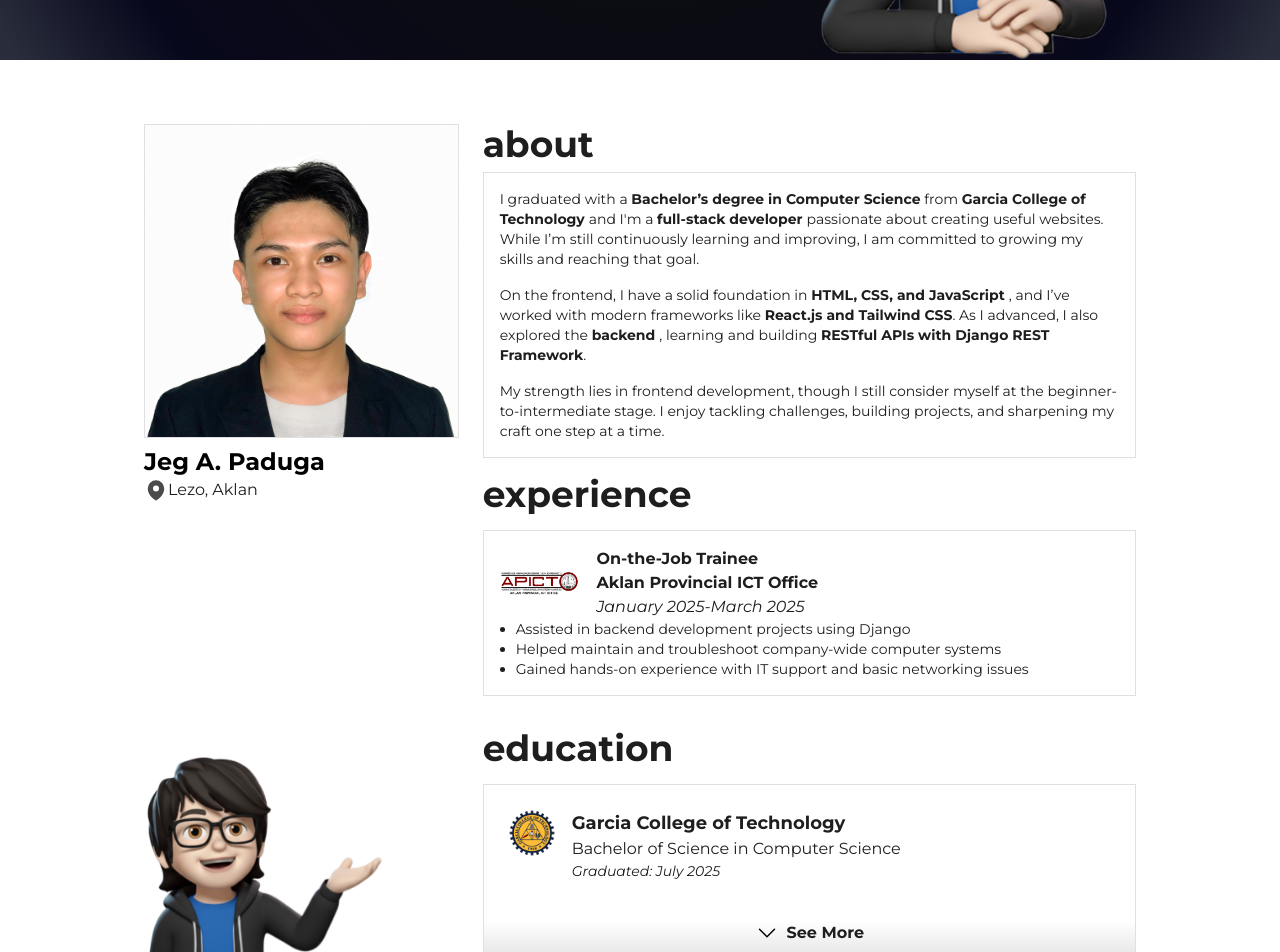
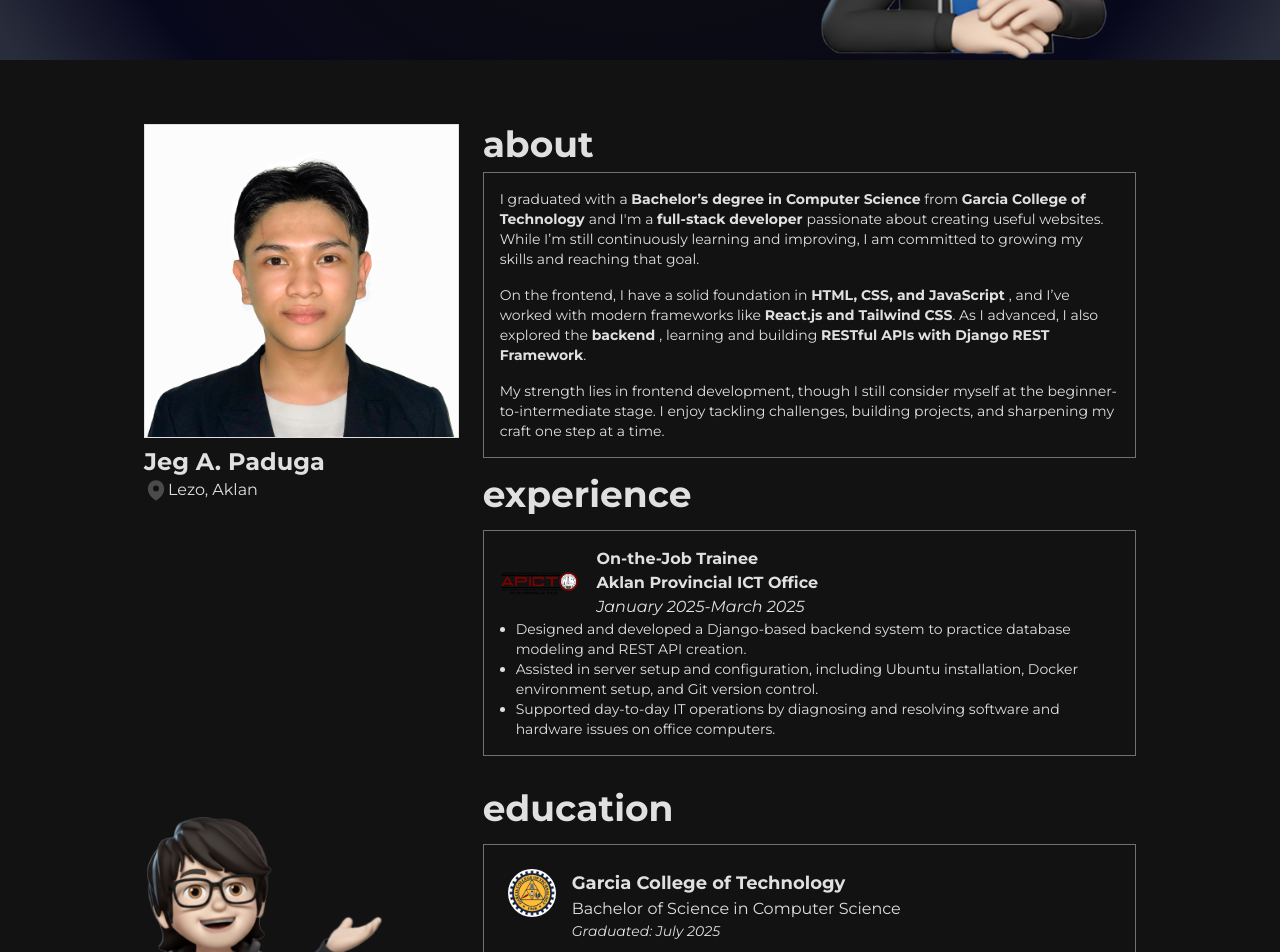
Before and after one commit to JegPDG/portfolio-jeg, a React (Vite) app: page / in a window 1280 px wide. Shown: the part 740-1692 px from the top of the page. Built offline with nearby package versions, Linux system fonts and the light colour scheme.

Commit message:
Changes in bg and Nav bar

```diff
--- a/src/components/medium/ContactModal.jsx
+++ b/src/components/medium/ContactModal.jsx
@@ -22,6 +22,7 @@ const ContactModal = ({isOpenContact, onClose}) => {
       .then(
         (result) => {
           console.log('SUCCESS', result)
+          alert("Email Sent! Thank you for your time!")
         },
         (error) => {
           console.log('FAILED', error.text)
--- a/src/components/medium/NavigationBar.jsx
+++ b/src/components/medium/NavigationBar.jsx
@@ -19,8 +19,8 @@ const NavigationBar = () => {
 
 
   return (
-    <div className='w-full '>
-      <div className='w-full h-16 border-b-white/20 border-b bg-dark-500/60'>
+    <div className='w-full max-w-[800px] m-auto '>
+      <div className='w-full h-16 border-white/20 border rounded-4xl bg-dark-500/60 box-shadow-anim'>
         <div className='w-full max-w-5xl h-full m-auto  pr-4 pl-4 box-border pt-2 pb-2 flex items-center justify-between'>
           {/* Right side logo and name */}
           <div
--- a/src/layout/MainLayout.jsx
+++ b/src/layout/MainLayout.jsx
@@ -22,12 +22,12 @@ const MainLayout = () => {
     <ModalContext.Provider value={{ openModal, closeModal }}>
       <div className='relative'>
         {/* Navigation bar */}
-        <div className='fixed top-0 left-0 w-full z-50'>
+        <div className='fixed top-4 left-0 w-full z-50'>
           <NavigationBar></NavigationBar>
         </div>
 
         {/* Main contents */}
-        <div className='pt-16'>
+        <div className=''>
           <Outlet></Outlet>
         </div>
 
--- a/src/sections/EducationSection.jsx
+++ b/src/sections/EducationSection.jsx
@@ -57,7 +57,7 @@ const EducationSection = () => {
   // End of Scroll Animation logic
   return (
     <>
-      <div className='min-h-screen bg-white pb-8 '>
+      <div className='min-h-screen pb-8 '>
         <div className='w-full max-w-5xl m-auto pl-4 pr-4 relative'>
           <div className='grid grid-cols-3 gap-6 '>
             {/* Left side  */}
@@ -67,15 +67,15 @@ const EducationSection = () => {
               <div className='pt-16 w-full flex flex-col items-center slide-in-left '>
 
                 {/* Profile picture  */}
-                <div className='w-full  bg-dark-400 border'>
+                <div className='w-full   bg-dark-400 border'>
                   <img className='w-full h-full object-cover ' src={assets.jeg_pfp1} alt="" />
                 </div>
 
                 <div className='flex flex-col w-full max-w-[350px] m-auto mt-2'>
-                  <p className='text-black  font-bold text-2xl'>Jeg A. Paduga</p>
+                  <p className='  font-bold text-2xl'>Jeg A. Paduga</p>
                   <div className='inline-flex items-center'>
                     <MapPinIcon className='size-6 ' fill='#4B4B4B'></MapPinIcon>
-                    <p className='text-dark-400'>Lezo, Aklan</p>
+                    <p className=''>Lezo, Aklan</p>
                   </div>
 
                 </div>
@@ -96,15 +96,15 @@ const EducationSection = () => {
                   className={visibleItems.right ? 'slide-in-right': 'slide-in-right-hidden'}>
                   <div className='flex items-center gap-2 '>
                     {/* <IdentificationIcon className='size-12' fill='#4B4B4B'></IdentificationIcon> */}
-                    <p className='text-4xl font-bold text-dark-400 '> about</p>
+                    <p className='text-4xl font-bold  '> about</p>
                   </div>
 
-                  <div className='w-full flex bg-white  p-4 mt-2 gap-4 flex-col border text-sm box-shadow-anim' >
-                    <p className='text-dark-400'>I graduated with a <span className='text-dark-400 font-bold'>Bachelor’s degree in Computer Science</span>  from  <span className='text-dark-400 font-bold'>Garcia College of Technology </span>and I'm a <span className='text-dark-400 font-bold'>full-stack developer </span> passionate about creating useful websites. While I’m still continuously learning and improving, I am committed to growing my skills and reaching that goal.</p>
+                  <div className='w-full flex   p-4 mt-2 gap-4 flex-col border bg-dark-500 border-white/40 text-sm box-shadow-anim-2' >
+                    <p className=''>I graduated with a <span className=' font-bold'>Bachelor’s degree in Computer Science</span>  from  <span className=' font-bold'>Garcia College of Technology </span>and I'm a <span className=' font-bold'>full-stack developer </span> passionate about creating useful websites. While I’m still continuously learning and improving, I am committed to growing my skills and reaching that goal.</p>
 
-                    <p className='text-dark-400'> On the frontend, I have a solid foundation in <span className='text-dark-400 font-bold'>HTML, CSS, and JavaScript </span>, and I’ve worked with modern frameworks like <span className='text-dark-400 font-bold'>React.js and Tailwind CSS</span>. As I advanced, I also explored the <span className='text-dark-400 font-bold'>backend </span>, learning <span className='text-dark-400 font-bold'> </span> and building <span className='text-dark-400 font-bold'>RESTful APIs with Django REST Framework</span>.</p>
+                    <p className=''> On the frontend, I have a solid foundation in <span className=' font-bold'>HTML, CSS, and JavaScript </span>, and I’ve worked with modern frameworks like <span className=' font-bold'>React.js and Tailwind CSS</span>. As I advanced, I also explored the <span className=' font-bold'>backend </span>, learning <span className=' font-bold'> </span> and building <span className=' font-bold'>RESTful APIs with Django REST Framework</span>.</p>
 
-                    <p className='text-dark-400'>My strength lies in frontend development, though I still consider myself at the beginner-to-intermediate stage. I enjoy tackling challenges, building projects, and sharpening my craft one step at a time.</p>
+                    <p className=''>My strength lies in frontend development, though I still consider myself at the beginner-to-intermediate stage. I enjoy tackling challenges, building projects, and sharpening my craft one step at a time.</p>
                   </div>
                 </div>
 
@@ -116,26 +116,26 @@ const EducationSection = () => {
                 className={visibleItems.experience ? 'slide-in-right': 'slide-in-right-hidden'}>
                 <div className='flex items-center mt-4'>
                   {/* <StarIcon className='size-12' fill='#4B4B4B'></StarIcon> */}
-                  <p className='text-4xl font-bold text-dark-400'>experience</p>
+                  <p className='text-4xl font-bold '>experience</p>
                 </div>
 
-                <div className='w-full flex  mt-4 gap-4 flex-col relative border bg-white box-shadow-anim '>
+                <div className='w-full flex  mt-4 gap-4 flex-col relative border bg-dark-500  box-shadow-anim-2 border-white/40 '>
 
                   <div className=' p-4'>
                     <div>
                       <div className='w-full flex gap-4 items-center'>
                         <img className='h-6' src={assets.apicto} alt="" />
                         <div>
-                          <p className='text-dark-400 font-bold'>On-the-Job Trainee</p>
-                          <p className='text-dark-400 font-bold '>Aklan Provincial ICT Office</p>
-                          <p className='text-dark-400 italic'>January 2025-March 2025</p>
+                          <p className=' font-bold'>On-the-Job Trainee</p>
+                          <p className=' font-bold '>Aklan Provincial ICT Office</p>
+                          <p className=' italic'>January 2025-March 2025</p>
                         </div>
                       </div>
 
                       <ul className='list-disc pl-4 pr-4'>
-                        <li className='text-dark-400 text-sm'> Assisted in backend development projects using Django </li>
-                        <li className='text-dark-400 text-sm'> Helped maintain and troubleshoot company-wide computer systems </li>
-                        <li className='text-dark-400 text-sm'> Gained hands-on experience with IT support and basic networking issues </li>
+                        <li className=' text-sm'> Designed and developed a Django-based backend system to practice database modeling and REST API creation. </li>
+                        <li className=' text-sm'> Assisted in server setup and configuration, including Ubuntu installation, Docker environment setup, and Git version control. </li>
+                        <li className=' text-sm'> Supported day-to-day IT operations by diagnosing and resolving software and hardware issues on office computers. </li>
 
                       </ul>
                     </div>
@@ -184,18 +184,18 @@ const EducationSection = () => {
                 className={`${visibleItems.education ? 'slide-in-right': 'slide-in-right-hidden'} mt-8 `}>
                 <div className='flex gap-2 items-center' >
                   {/* <AcademicCapIcon className='size-12' fill='#4B4B4B'></AcademicCapIcon> */}
-                  <p className='text-4xl font-bold text-dark-400'>education</p>
+                  <p className='text-4xl font-bold'>education</p>
                 </div>
 
-                <div className='w-full flex flex-col  relative mt-4 border bg-white box-shadow-anim'>
+                <div className='w-full flex flex-col  relative mt-4 border bg-dark-500  box-shadow-anim-2 border-white/40'>
 
                   <div className='mb-12 p-2'>
                     <div className='flex gap-4 p-4 '>
                       <img className='size-12 rounded-[50%]' src={assets.gct_logo} alt="" />
                       <div>
-                        <p className='text-dark-400 font-bold text-lg'>Garcia College of Technology</p>
-                        <p className='text-dark-400'>Bachelor of Science in Computer Science</p>
-                        <p className='text-dark-400 text-sm italic'>Graduated: July 2025</p>
+                        <p className=' font-bold text-lg'>Garcia College of Technology</p>
+                        <p className=''>Bachelor of Science in Computer Science</p>
+                        <p className=' text-sm italic'>Graduated: July 2025</p>
                       </div>
                     </div>
 
@@ -226,16 +226,16 @@ const EducationSection = () => {
                           >
                           <img className='size-12 rounded-[50%]' src={assets.rshs_logo} alt="" />
                           <div>
-                            <p className='text-dark-400 font-bold text-lg'>Regional Science High School for Region VI</p>
+                            <p className=' font-bold text-lg'>Regional Science High School for Region VI</p>
                             <div className='flex justify-between'>
-                              <p className='text-dark-400'>Junior High School</p>
-                              <p className='text-dark-400'>2015-2019</p>
+                              <p className=''>Junior High School</p>
+                              <p className=''>2015-2019</p>
                             </div>
                             <div className='flex justify-between'>
-                              <p className='text-dark-400'>Senior High School</p>
-                              <p className='text-dark-400'>2019-2020</p>
+                              <p className=''>Senior High School</p>
+                              <p className=''>2019-2020</p>
                             </div>
-                              <p className='text-dark-400 text-sm'>Science Technology Engineering and Math (STEM)</p>
+                              <p className=' text-sm'>Science Technology Engineering and Math (STEM)</p>
                           </div>
                         </div>
 
@@ -256,8 +256,8 @@ const EducationSection = () => {
                           >
                           <img className='size-12 rounded-[50%]' src={assets.lis_logo} alt="" />
                           <div>
-                            <p className='text-dark-400 font-bold text-lg'>Lezo Integrated School</p>
-                            <p className='text-dark-400'>Elementary</p>
+                            <p className=' font-bold text-lg'>Lezo Integrated School</p>
+                            <p className=''>Elementary</p>
                           </div>
                         </div>
 
@@ -266,12 +266,12 @@ const EducationSection = () => {
 
                   </div>
 
-                  <div className='absolute bottom-0 h-8 w-full flex justify-center bg-linear-to-t from-dark-400/10 to-dark-400/0 '>
+                  <div className='absolute bottom-0 h-8 w-full flex justify-center bg-linear-to-t from-white/10 to-white/0 '>
                     <div
                       onClick={handleEduc}
                       className='flex cursor-pointer'>
-                      <ChevronDownIcon className={`size-6 transition-transform duration-300 ${educOpen && 'rotate-180'}`} fill=''></ChevronDownIcon>
-                      <p className='text-dark-400 font-bold pl-2'>{educOpen ? 'See Less' : 'See More'}</p>
+                      <ChevronDownIcon className={`size-6 transition-transform duration-300 ${educOpen && 'rotate-180'}`} fill='white'></ChevronDownIcon>
+                      <p className=' font-bold pl-2'>{educOpen ? 'See Less' : 'See More'}</p>
                     </div>
                   </div>
                 </div>
--- a/src/sections/Landing.jsx
+++ b/src/sections/Landing.jsx
@@ -14,8 +14,8 @@ const Landing = (props) => {
         <div className='absolute bottom-0 right-0'>
           <img className='size-100' src={assets.memoji1} alt="" />
         </div>
-        <div style={{height: "calc(100vh - 64px)"}}
-        className='flex flex-col justify-center'>
+        <div style={{height: "calc(100vh)"}}
+        className='flex flex-col justify-center max-w-[720px]'>
 
           <p className='text-5xl animate-[fadeInUp_0.6s_ease-out] '>hi!</p>
           <h1 className='text-7xl font-bold mt-2 animate-[fadeInUp_0.8s_ease-out]'>I'm Jeg Paduga</h1>
--- a/src/styles/styles.css
+++ b/src/styles/styles.css
@@ -205,7 +205,7 @@
     position: absolute;
     inset: 0; /* Fills the element */
     border-radius: inherit;
-    box-shadow: rgba(50, 50, 93, 0.25) 0px 30px 60px -12px,
+    box-shadow: rgba(44, 44, 159, 0.25) 0px 30px 60px -12px,
                 rgba(0, 0, 0, 0.3) 0px 18px 36px -18px;
     opacity: 0;
     transform: scale(0.9);
@@ -243,7 +243,7 @@
     transform: scale(1);
   }
 
-
+  /* Underline Animation  */
   .underline-anim {
     position: relative;
     display: inline-block;
@@ -254,10 +254,10 @@
     content: "";
     position: absolute;
     left: 0;
-    bottom: 0;
+    bottom: -5px;
     height: 2px;
     width: 100%;
-    background: linear-gradient(90deg, rgb(231, 229, 226), rgb(151, 149, 151), rgb(32, 32, 31));
+    background: linear-gradient(90deg, rgb(231, 229, 226), rgb(151, 149, 151), rgb(32, 45, 161));
     transform: scaleX(0);
     transform-origin: left;
     transition: transform 0.3s ease-in-out;
```
Also changed, not shown: src/pages/ProjectDetail.jsx (+6 -6 lines).
